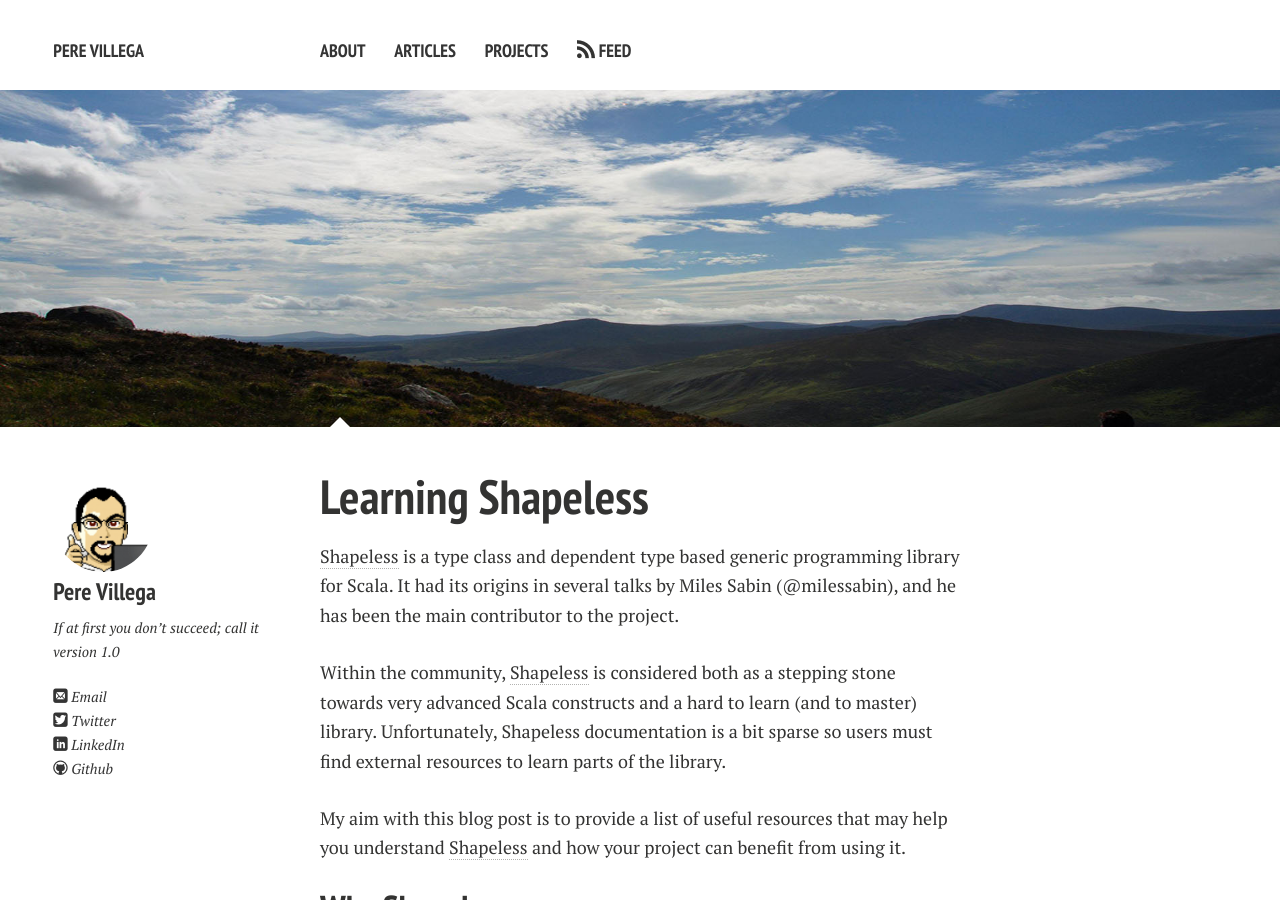
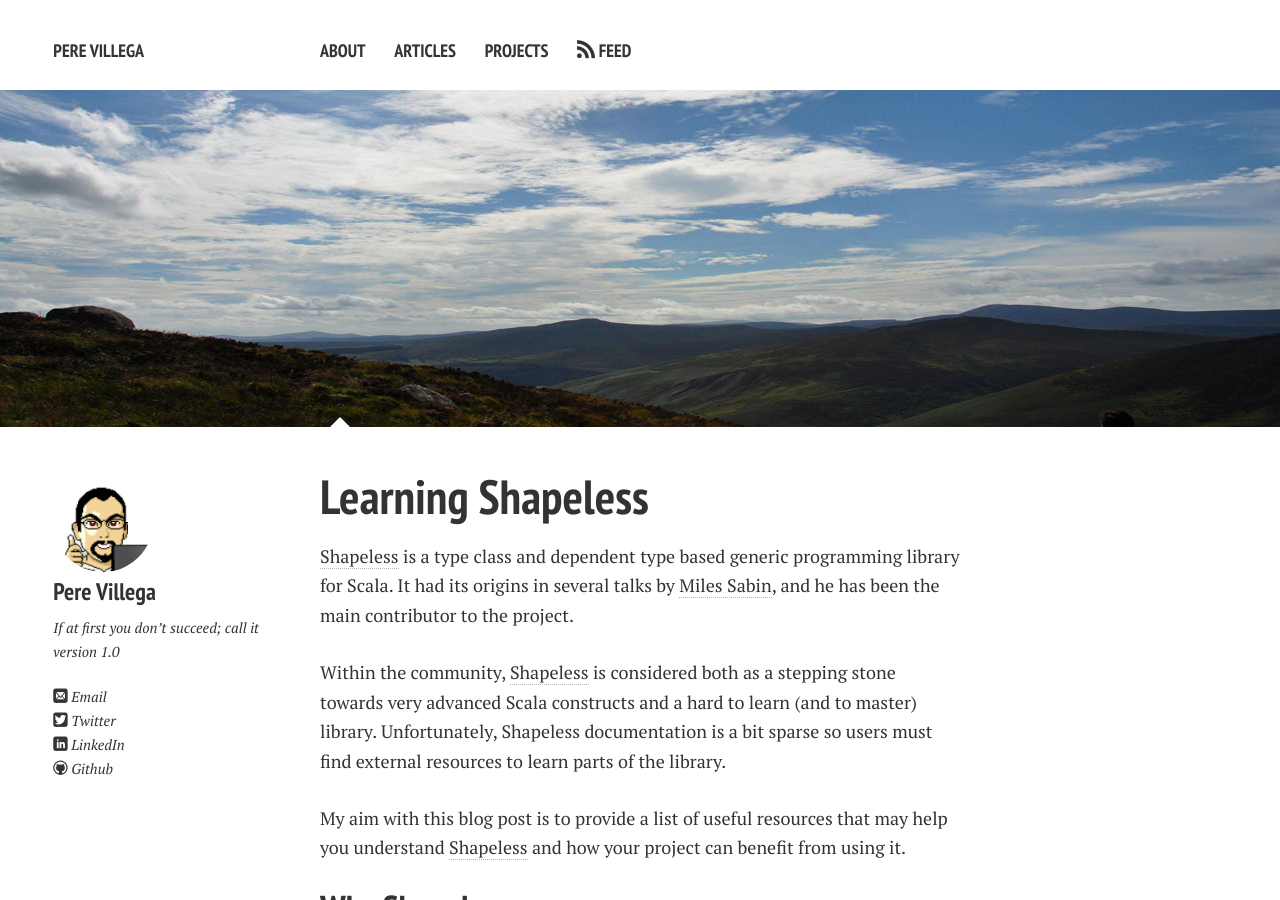
Before and after one commit to pvillega/old-blog-source, a Jekyll site: the page built from _posts/2016-11-14-learning-shapeless.md, in a window 1280 px wide and 900 px high. Built offline with Jekyll 4.4.1, drawn with Linux system fonts in a browser that asks for light colours; nearby versions of some CDN libraries.

```diff
--- a/_posts/2016-11-14-learning-shapeless.md
+++ b/_posts/2016-11-14-learning-shapeless.md
@@ -7,7 +7,7 @@ image:
 date: 2016-11-14T15:01:05+01:00
 ---
 
-[Shapeless](https://github.com/milessabin/shapeless) is a type class and dependent type based generic programming library for Scala. It had its origins in several talks by Miles Sabin (@milessabin), and he has been the main contributor to the project.
+[Shapeless](https://github.com/milessabin/shapeless) is a type class and dependent type based generic programming library for Scala. It had its origins in several talks by [Miles Sabin](https://twitter.com/milessabin), and he has been the main contributor to the project.
 
 <!-- more -->
 
```
